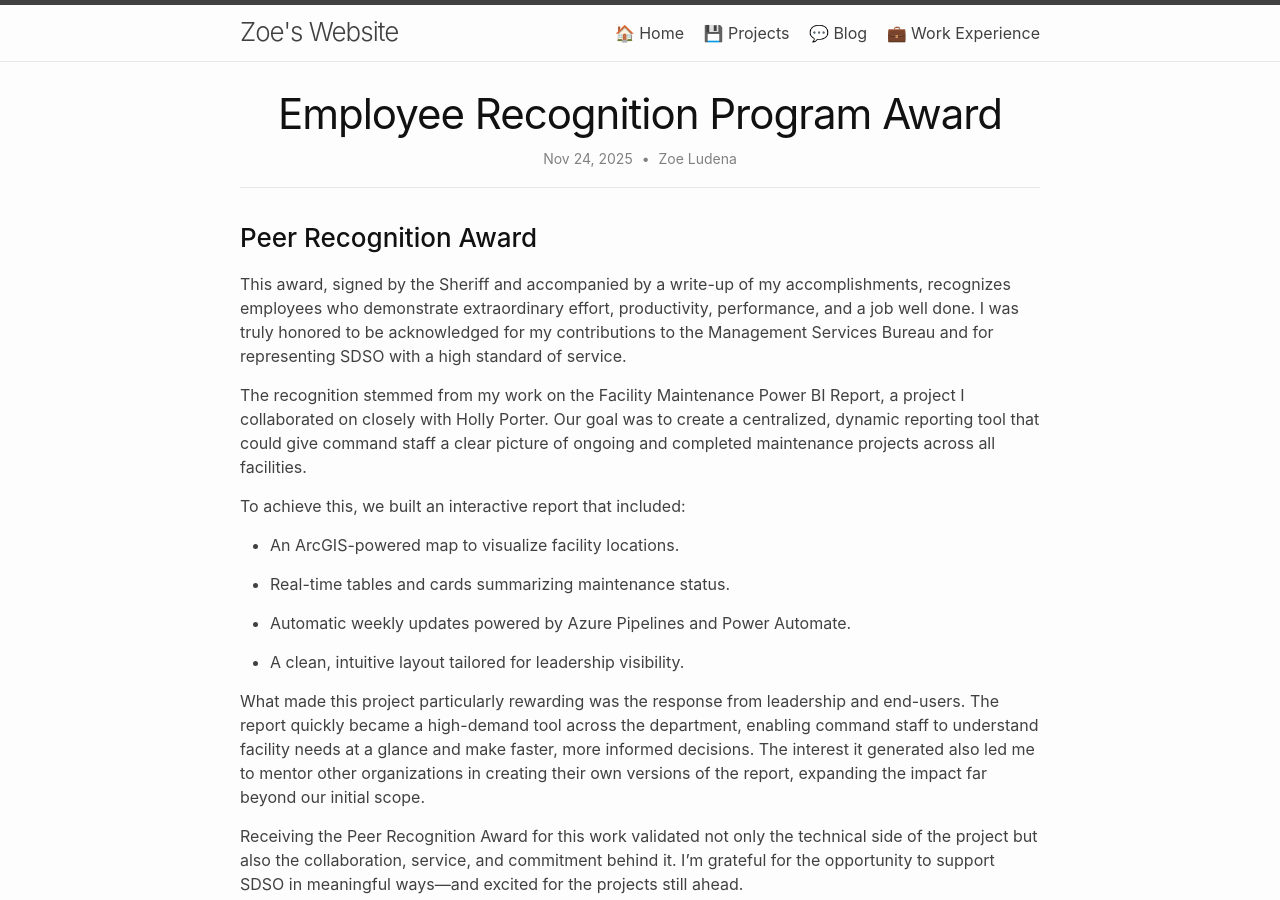
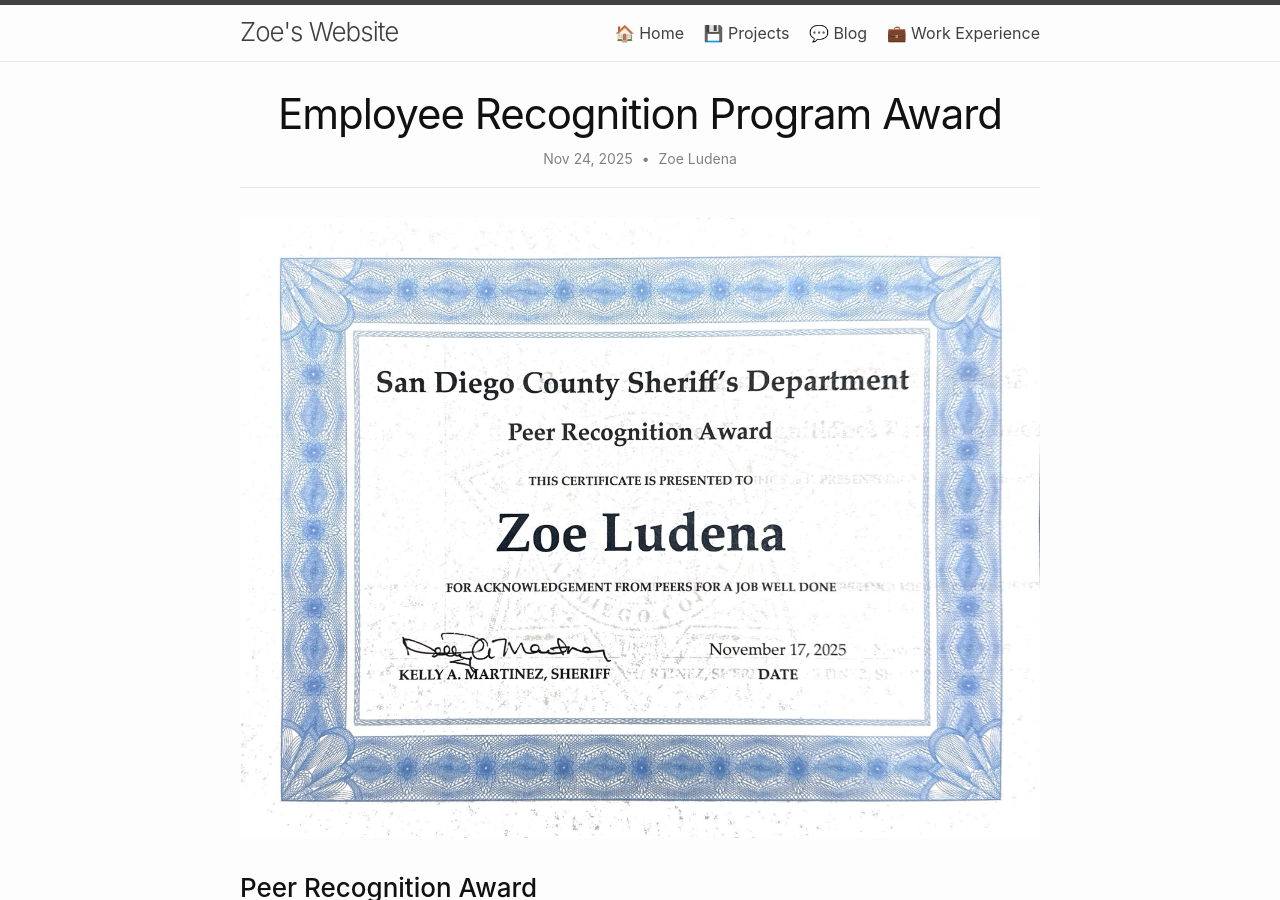
Before and after one commit to zoeludena/zoeludena.github.io, a Jekyll site: the page built from _posts/2025-11-24-peer-recognition-award.md, in a window 1280 px wide and 900 px high. Built offline with Jekyll 4.4.1, drawn with Linux system fonts in a browser that asks for light colours.

Commit message:
Add image to Peer Recognition Award post
Added an image to the Peer Recognition Award post.

```diff
--- a/_posts/2025-11-24-peer-recognition-award.md
+++ b/_posts/2025-11-24-peer-recognition-award.md
@@ -3,6 +3,7 @@ layout: post
 title: Employee Recognition Program Award
 author: Zoe Ludena
 ---
+![Award](/assets/images/posts/Peer Recognition Award.jpeg)
 
 ### Peer Recognition Award
 
```
